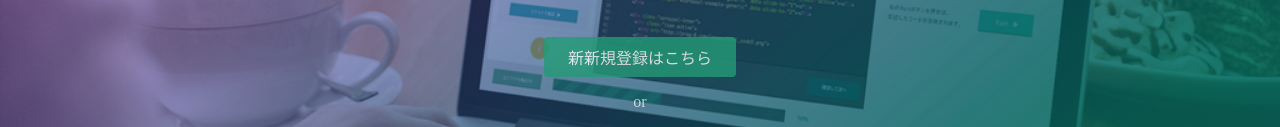
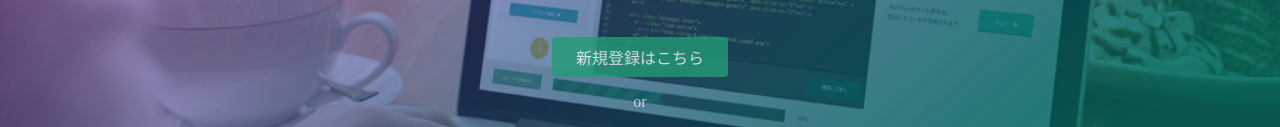
Before and after one commit to takashi-html/takashi-hokkaido.github.io, a plain HTML site: page index.html in a window 1280 px wide. Shown: the part 395-522 px from the top of the page. Drawn offline with Linux system fonts and the light colour scheme.

Commit message:
Update index.html

```diff
--- a/index.html
+++ b/index.html
@@ -26,7 +26,7 @@
       <h1>LEARN TO CODE.<br>LEARN TO BE CREATIVE.</h1>
       <p>Progateはオンラインプログラミング学習サービスです。<br>初心者にもやさしいスライドとレッスンで、ウェブサービスを作りながらプログラミングを学んでいきましょう。</p>
       <div class="btn-wrapper">
-        <a href="#" class="btn signup">新新規登録はこちら</a>
+        <a href="#" class="btn signup">新規登録はこちら</a>
         <p>or</p>
         <a href="#" class="btn facebook"><span class="fa fa-facebook"></span>Facebookで登録</a>
         <a href="#" class="btn twitter"><span class="fa fa-twitter"></span>Twitterで登録</a>
```
